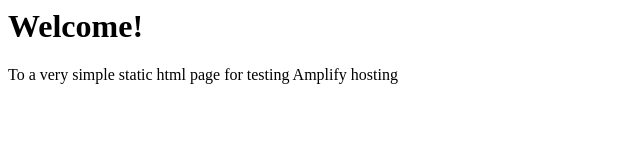
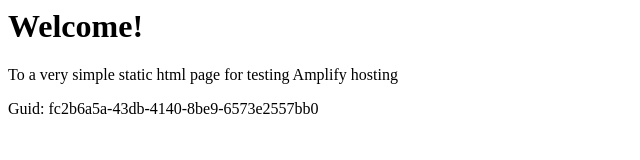
Before and after one commit to aws-aemilia-pdx/Github-PR-Commit-Integration-Test-DoNotTouch-Gith-OKSLNVO2-v1-preprod-us-west-2, a website: page src/index.html in a window 1280 px wide. Shown: the whole page, without its empty margins (0-640 px from the left). Drawn offline with Linux system fonts and the light colour scheme.

Commit message:
commit from integ tests

```diff
--- a/src/index.html
+++ b/src/index.html
@@ -1,3 +1,5 @@
+
+
 <html lang="en">
 
 <head>
@@ -10,6 +12,6 @@
 <body>
     <h1>Welcome!</h1>
     <p>To a very simple static html page for testing Amplify hosting</p>
-</body>
+    <p>Guid: fc2b6a5a-43db-4140-8be9-6573e2557bb0</p></body>
 
 </html>
```
